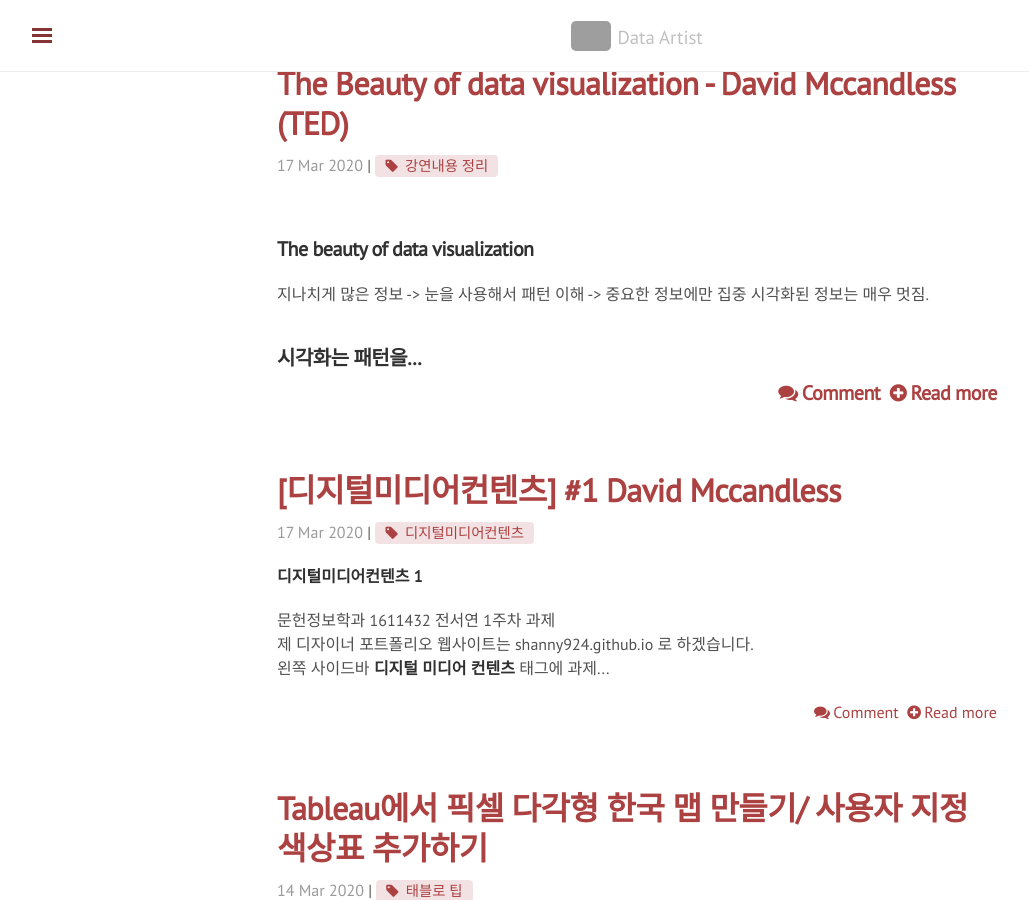
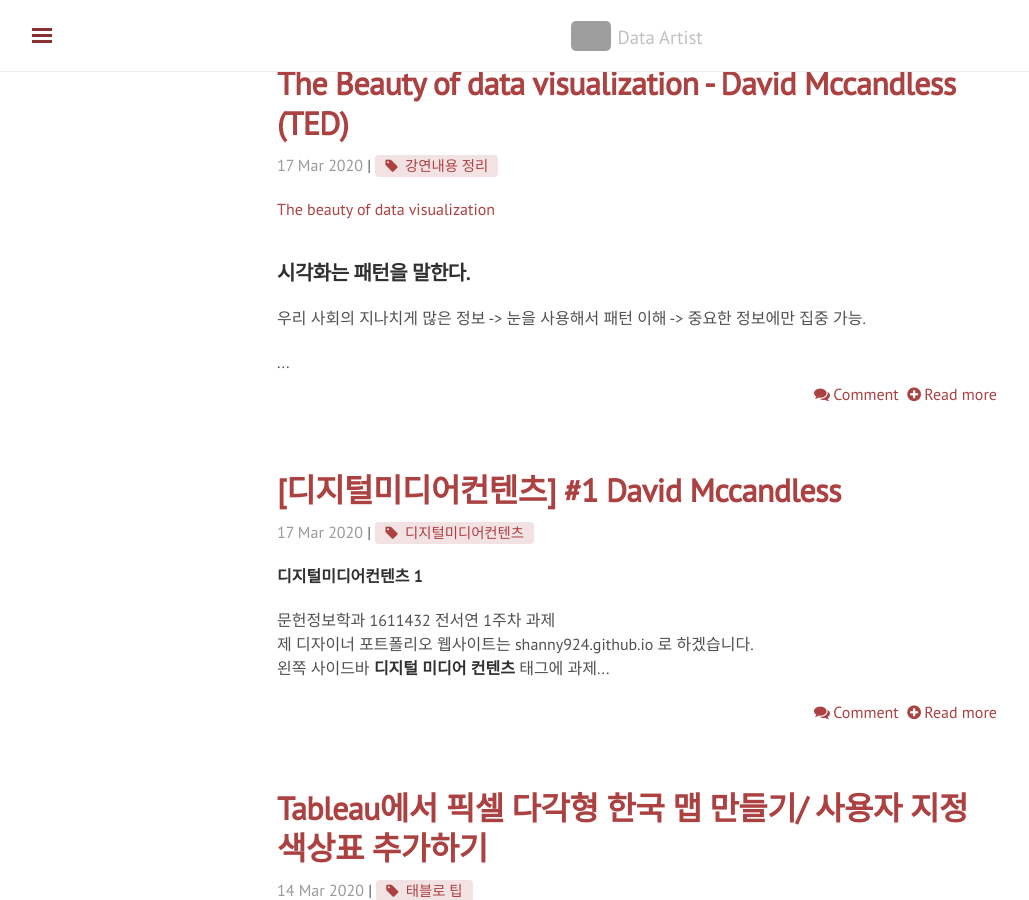
Before and after one commit to shanny924/shanny924.github.io, a Jekyll site: the page built from blog/index.html, in a window 1280 px wide and 900 px high, scrolled down 458 px. Shown: the whole window, without its empty margins (3-1032 px from the left). Built offline with Jekyll 4.4.1, drawn with Linux system fonts in a browser that asks for light colours; nearby versions of some CDN libraries; the list of posts is cut into pages by our own code; comment, search, counter and statistics services are not loaded; grey boxes are pictures that could not be loaded.

Commit message:
Update 2020-03-17-lecture#1.md

```diff
--- a/_posts/2020-03-17-lecture#1.md
+++ b/_posts/2020-03-17-lecture#1.md
@@ -5,14 +5,13 @@
 tag: [강연내용 정리]
 ---
 
-## The beauty of data visualization
 
-지나치게 많은 정보 -> 눈을 사용해서 패턴 이해 -> 중요한 정보에만 집중
-시각화된 정보는 매우 멋짐.
+[The beauty of data visualization](https://www.ted.com/talks/david_mccandless_the_beauty_of_data_visualization/up-next)
 
 
 ## 시각화는 패턴을 말한다.
 
+우리 사회의 지나치게 많은 정보 -> 눈을 사용해서 패턴 이해 -> 중요한 정보에만 집중 가능.
 
 [The Billion Dollar Gram](https://infobeautiful4.s3.amazonaws.com/2009/08/2552_IIB_Billion-Dollar-Gram-2008.png)
 
@@ -80,10 +79,10 @@
 우리는 다른 자료들과 연결된 상관관계의 수치가 필요함.
 그럼으로써 우리는 큰 그림을 보게 되고, 우리의 관점을 바꿀 수 있게 됨.
 
-Hans Rosling
+
 > Let the dataset, change your mindset.
 > And if it can do that, maybe it can also change your behavior.
-
+> - Hans Rosling
 ## 데이터 시각화는 수많은 정보를 압축한다.
 
 영양제를 즐겨 먹지만 우리들은 효과가 있는지 잘 모름.
```
Also changed, not shown: other parts of _posts/2020-03-17-lecture#1.md (+1 -0 lines).
